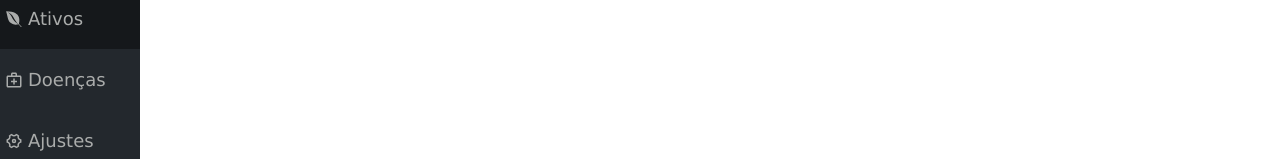
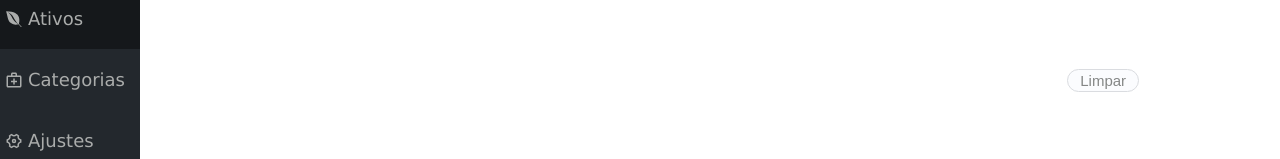
Before and after one commit to lemachegabriel/medicalApp, a Next.js app: page /home in a window 1280 px wide. Shown: the part 149-308 px from the top of the page. Built offline with nearby package versions, Linux system fonts and the light colour scheme.

Commit message:
almost finish ativos

```diff
--- a/components/home/sideBar.js
+++ b/components/home/sideBar.js
@@ -36,7 +36,7 @@ export default function SideBar() {
         </div>
         <div className={styles.item} onClick={()=>setSelected('doencas')} style={{backgroundColor : selected=='doencas' ? '#15181b' : '#23282d'}}>
           <MdOutlineMedicalServices/>
-          <a>Doenças</a>
+          <a>Categorias</a>
         </div>
         <div className={styles.item} onClick={()=>setSelected('ajustes')} style={{backgroundColor : selected=='ajustes' ? '#15181b' : '#23282d'}}>
           <RiSettings4Line/>
--- a/components/home/styles/tools/ativos.module.css
+++ b/components/home/styles/tools/ativos.module.css
@@ -20,6 +20,7 @@
     left: 19%;
     display: flex;
     flex-flow: row wrap;
+    background-color: #fbfcfe;
 }
 
 .searchTitle{
@@ -41,6 +42,7 @@
     width: 70%;
     margin-top: 12px;
     margin-left: 5px;
+
 }
 .searchInput form{
     width: 100%;
@@ -51,6 +53,7 @@
     outline: none;
     color: #686a6a;
     font-size: 25px;
+    background-color: #fbfcfe;
 }
 
 
@@ -74,6 +77,40 @@
     color: #686a6a;
     cursor: pointer;
 }
+/*///////////////////////////////////////////////////////////// FILTERS /////////////////////////////////////////////////////*/
+.filters{
+    width: 70%;
+    height: 25px;
+    top: 160px;
+    position: relative;
+    display: flex;
+
+    left: 19%;
+    display: flex;
+    flex-flow: row wrap;
+}
+.limpar{
+    background-color: #fbfcfe;
+    position: absolute;
+    width: 70px;
+    right: 0;
+    border: 0.12rem solid #dadce0;
+    border-radius: 30px;
+    color: #858786;
+    padding-top: 2px;
+    font-family: Arial, Helvetica, sans-serif;
+    font-size: 15px;
+    text-align: center;
+    transition-duration: 200ms;
+    padding-bottom: 2px;
+}
+
+.limpar:hover{
+    cursor: pointer;
+    transform: scale(1.01);
+    box-shadow: rgba(68, 68, 68, 0.24) 0 3px 8px 0;
+}
+
 /*//////////////////////////////////////////////////////////// TABLE  /////////////////////////////////////////////////////*/
 
 .tableContainer{
@@ -86,6 +123,8 @@
     font-family: 'Lucida Sans', 'Lucida Sans Regular', 'Lucida Grande', 'Lucida Sans Unicode', Geneva, Verdana, sans-serif;
     transition-duration: 200ms;
     margin-top: 15px;
+    background-color: #fbfcfe;
+
 }
 .tableContainer:hover{
     transform: translateY(-1px);
@@ -114,6 +153,7 @@
     position: relative;
     justify-content: center;
     border-right: 1px solid #dadce0;
+
 }
 .listStar svg{
     position: absolute;
@@ -132,6 +172,7 @@
     height: 50px;
     border-bottom: 1px solid #dadce0;
     border-bottom-right-radius: 8px;
+    border-bottom-left-radius: 8px;
     min-width: 50px;
     position: relative;
     justify-content: center;
@@ -186,16 +227,18 @@
     font-size: 22px;
     transform: rotate(90deg);
     transition: transform ease 200ms;
+    color: #8fcb3c;
 }
 
 
 
 @media only screen and (max-width: 940px) {
-    .container{
+    /* .container{
         left: 55px;
         width: 88vw;
-    }
+    } */
     .searchDiv{
+        margin-left: 13px;
         width: 85%;
         left: 10%;
     }
@@ -206,8 +249,13 @@
         font-size: 20px;
     }
 
-
+    .filters{
+        margin-left: 13px;
+        width: 85%;
+        left: 10%;
+    }
     .tableContainer{
+        margin-left: 13px;
         width: 85%;
         left: 10%;
     }
--- /dev/null
+++ b/components/home/styles/tools/ativosSugest.module.css
@@ -0,0 +1,94 @@
+@import url('https://fonts.googleapis.com/css2?family=Red+Hat+Text:wght@400&display=swap');
+.container{
+    background-color: #fbfcfe;
+    position: relative;
+    left: 19%;
+    top: 160px;
+    width: 70%;
+    height: 300px;
+    border: 1px solid #dadce0;
+    border-radius: 10px;
+    font-family: 'Red Hat Text', sans-serif;
+    transition-duration: 200ms;
+    margin-top: 15px;
+}
+.head{
+    position: relative;
+    width: 100%;
+    height: 20%;
+    border-bottom: 1px solid #dadce0;
+}
+.container svg{
+    color: #8fcb3c;
+    font-size: 30px;
+    padding: 13px;
+}
+.container a{
+    font-weight: 100;
+    font-size: 20px;
+    top: -20px;
+    position: relative;
+    color:  #3a3b3c;
+}
+
+/*////////////////////////////////////////////////////////// sugestions ///////////////////////////////////////////////////////*/
+
+.sugestions{
+    padding-top: 20px;
+    position: relative;
+    height: 80%;
+}
+.sugsLines{
+    display: inline-block;
+    position: relative;
+    padding: 10px 25px;
+    width: 42%;
+}
+.sugsLines a{
+    position: inherit;
+    font-size: 19px;
+    color: #454748;
+    top: 0px;
+}
+.sugsLines a:hover{
+    cursor: pointer;
+    color: #8fcb3c;
+}
+.sugsLines svg{
+    font-size: 20px;
+    padding: 0;
+    top: 5px;
+    left: 10px;
+    position: relative;
+}
+
+/*///////////////////////////////////////////////////////////// ATIVOS DESCRIPTION /////////////////////////////////////////////////////////////*/
+
+.ativosDescription{
+    background-color: #fbfcfe;
+    position: relative;
+    left: 19%;
+    top: 160px;
+    width: 70%;
+    height: 100px;
+    border: 1px solid #dadce0;
+    border-radius: 10px;
+    font-family: 'Red Hat Text', sans-serif;
+    transition-duration: 200ms;
+    margin-top: 25px;
+
+}
+
+@media only screen and (max-width: 940px) {
+    .container{
+        margin-left: 14px;
+        width: 85%;
+        left: 10%;
+    }
+}
+
+@media only screen and (max-width: 850px) {
+    .sugsLines{
+        padding: 10px 12px;
+    }
+}
--- a/components/home/tools/ativos.js
+++ b/components/home/tools/ativos.js
@@ -3,11 +3,13 @@ import {FaSearch, FaStar} from 'react-icons/fa'
 import {MdPlayArrow} from 'react-icons/md'
 import { useState, useEffect } from "react"
 import { queryMed } from "../../../lib/api/storeMed"
+import AtivosSugest from "./ativosSugest"
 
 export default function Ativos(){
     const [wordEntered, setWordEntered] = useState('')
-    const [detail, setDetail] = useState(false)
+    const [detail, setDetail] = useState(true)
     const [data, setData] = useState([])
+    const [open, setOpen] = useState()
 
     useEffect(()=>{
         const op = localStorage.getItem('search')
@@ -15,10 +17,10 @@ export default function Ativos(){
         if(op) setWordEntered(op)
         if(da) setData(JSON.parse(da))
       },[])
-      useEffect(()=>{
-        localStorage.setItem('search', wordEntered)
-        localStorage.setItem('data', JSON.stringify(data))
-      })
+    useEffect(()=>{
+    localStorage.setItem('search', wordEntered)
+    localStorage.setItem('data', JSON.stringify(data))
+    })
 
     const handleChange = (e) => {
         setWordEntered(e.target.value)
@@ -29,7 +31,18 @@ export default function Ativos(){
             const DATA = await queryMed(wordEntered)
             setData(DATA)
         }
-
+    }
+    const handelClick = (key) => {
+        if(key == open){
+            setOpen(null)
+        }else{
+            setOpen(key)
+        }
+    }
+    const clear = () => {
+        setData('')
+        localStorage.setItem('data', data)
+        setWordEntered('')
     }
     return(
         <div className={styles.container}>
@@ -46,31 +59,36 @@ export default function Ativos(){
                     <FaSearch onClick={handleSubmit}/>
                 </div>
             </div>
-
-            {data.slice(1,6).map((value, key)=>{
-                return(
-                    <div className={styles.tableContainer} style={!detail ? {'height': '50px'} : {'height': '150px'}}>
+            {data && (
+                <div className={styles.filters}>
+                    <a className={styles.limpar} onClick={clear}>Limpar</a>
+                </div>
+            )}
+            {data ? data.slice(1,10).map((value, key)=>{ return(
+                <div className={styles.tableContainer} style={open==key ? {'height': '150px'} : {'height': '50px'}}>
                     <ul>
                         <li className={styles.list} key={key}>
-                            <div className={detail ? styles.listStar : styles.listStarTurn}>
+                            <div className={open==key ? styles.listStar : styles.listStarTurn}>
                                 <FaStar/>
                             </div>
                             <div className={styles.listName}>
                                 <a>{value['name']}</a>
                             </div>
-                            <div onClick={()=>{setDetail(!detail)}} className={styles.listArrow} >
-                                <MdPlayArrow className={!detail ? styles.arrow : styles.arrowTurn}/>
+                            <div onClick={()=>{handelClick(key)}} className={styles.listArrow} >
+                                <MdPlayArrow className={open==key ? styles.arrowTurn : styles.arrow}/>
                             </div>
-                            {detail && (
+                            {open==key && (
                                 <div>
-                                    olassss
+                                    {value['description']}
                                 </div>
                             )}
                         </li>
                     </ul>
-                    </div>
+                </div>
                 )
-            })}
+            }) : (
+                <AtivosSugest/>
+            )}
         </div>
     )
 }
--- /dev/null
+++ b/components/home/tools/ativosSugest.js
@@ -0,0 +1,39 @@
+import styles from '../styles/tools/ativosSugest.module.css'
+import {CgPill} from 'react-icons/cg'
+import {AiOutlineDoubleRight} from 'react-icons/ai'
+import React, { useState } from 'react'
+
+export default function AtivosSugest(){
+    const [showDesc, setShowDesc] = useState()
+    const sugestions = [{'name': 'Bio-Arct', 'id': '1'}, {'name': 'Exsynutriment', 'id': '2'}, {'name': 'AFAsfasfasf'}, {'name': 'Hanag'},
+    {'name': 'JAjJajf'}, {'name': 'IOoaifoas'}, {'name': 'jaksfjak'}]
+
+    const description = (e)=>{
+        setShowDesc(e.target.id)
+    }
+    return(
+        <>
+        <div className={styles.container}>
+            <div className={styles.head}>
+                <CgPill/>
+                <a>Ativos mais pesquisados:</a>
+            </div>
+            <div className={styles.sugestions}>
+                {sugestions.map((value, key)=> {return(
+                    <div className={styles.sugsLines}>
+                        <a id={key} onClick={description}>{value.name}</a>
+                        <AiOutlineDoubleRight id={key} onClick={description}/>
+                    </div>
+                )
+                })}
+            </div>
+        </div>
+        {showDesc && (
+            <div className={styles.ativosDescription}>
+                {sugestions[showDesc].name}
+            </div>
+        )}
+
+        </>
+    )
+}
```
